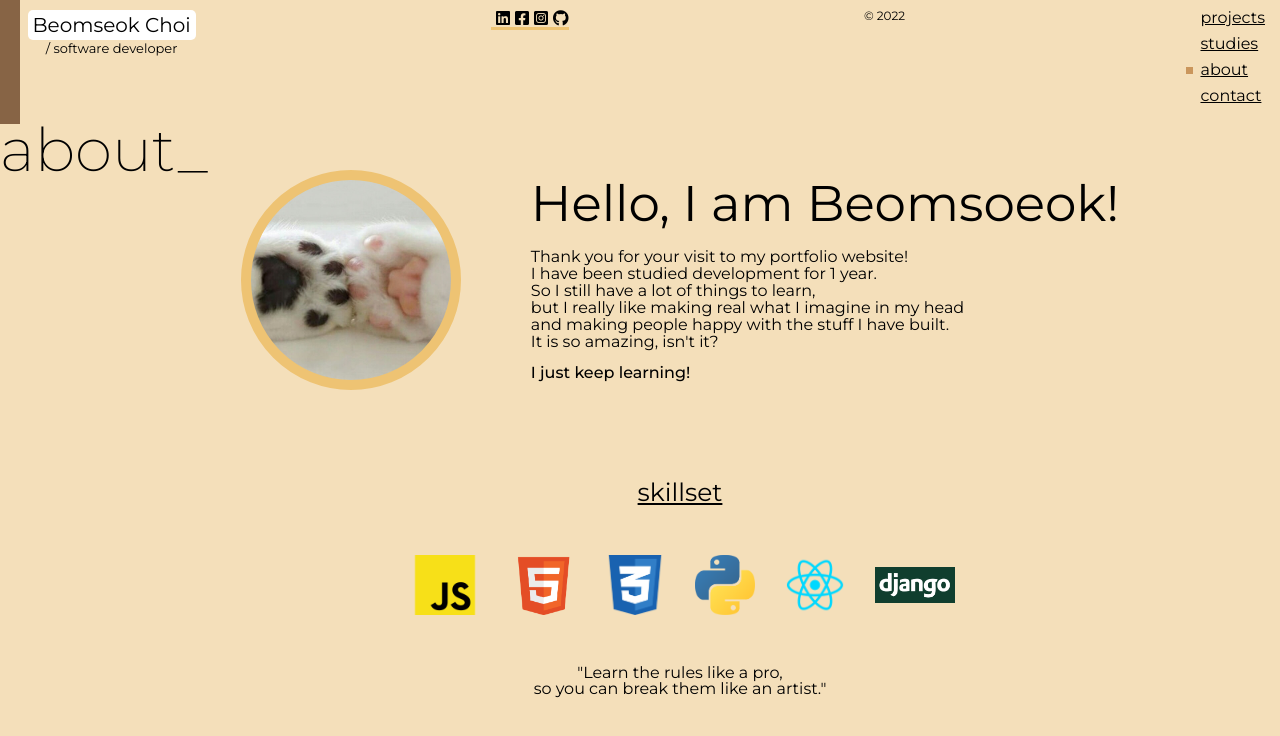
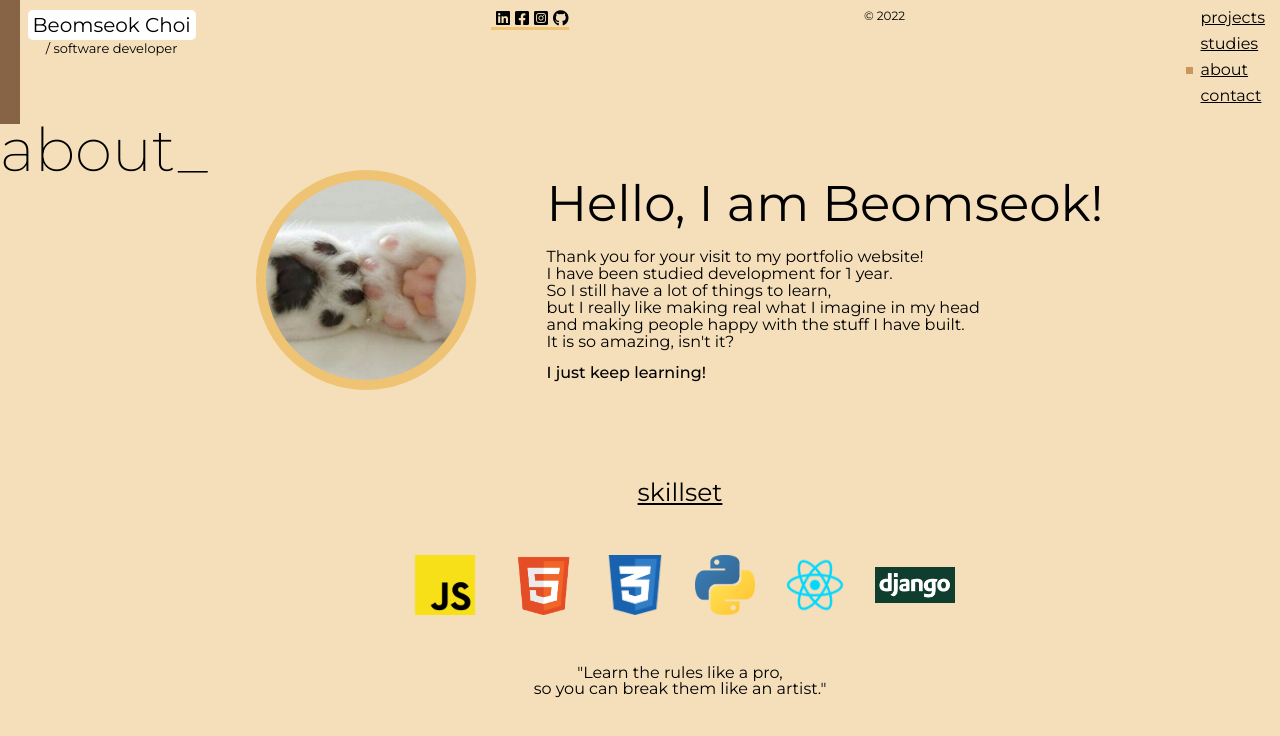
Before and after one commit to bamichoi/beomseokchoi, a React (Create React App) app: page /about in a window 1280 px wide. Shown: the top 736 px of the page. Built offline with nearby package versions, Linux system fonts and the light colour scheme.

Commit message:
Adding challenge project link

```diff
--- a/src/Routes/About.tsx
+++ b/src/Routes/About.tsx
@@ -125,7 +125,7 @@ function About() {
             }}
           ></ProfileImg>
           <Bio className="profile_bio">
-            <h1>Hello, I am Beomsoeok!</h1>
+            <h1>Hello, I am Beomseok!</h1>
             <p>Thank you for your visit to my portfolio website!</p>
             <p>I have been studied development for 1 year.</p>
             <p>So I still have a lot of things to learn,</p>
--- a/src/Routes/StudyData.ts
+++ b/src/Routes/StudyData.ts
@@ -24,7 +24,7 @@ export const StudyData: IStudy = {
       skills: ["HTML5", "CSS3", "Flexbox", "Github"],
       period: "2 weeks",
       date: "Jan 26 2021",
-      projectUrl: "",
+      projectUrl: "https://bamichoi.github.io/kokoa-clone-challenge/",
       thumb: "",
       academy: "Nomad Coders",
       academyUrl: "https://nomadcoders.co/",
@@ -37,7 +37,7 @@ export const StudyData: IStudy = {
       skills: ["Vanilla JS"],
       period: "2 weeks",
       date: "Feb 1 2021",
-      projectUrl: "",
+      projectUrl: "https://bamichoi.github.io/vanilla-js-challenge/",
       thumb: "",
       academy: "Nomad Coders",
       academyUrl: "https://nomadcoders.co/",
@@ -73,7 +73,7 @@ export const StudyData: IStudy = {
       skills: ["React", "Hooks"],
       period: "2 weeks",
       date: "Dec 26 2021",
-      projectUrl: "",
+      projectUrl: "https://bamichoi.github.io/nomflix/",
       thumb: "",
       academy: "Nomad Coders",
       academyUrl: "https://nomadcoders.co/",
```
Also changed, not shown: 1 other file (tests, documents, lock files or other folders).
